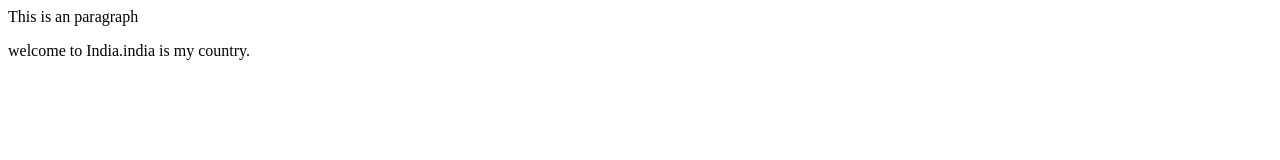
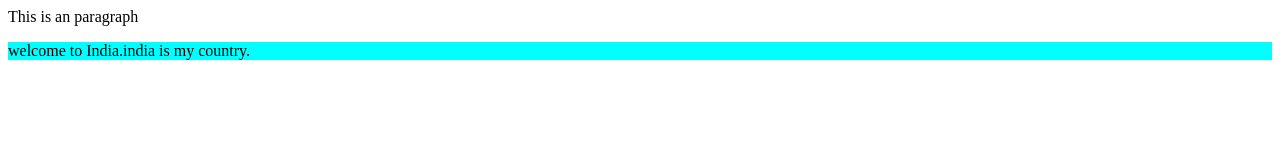
Before and after one commit to 6Pharida/Apna-college-demo, a plain HTML site: page index.html in a window 1280 px wide. Drawn offline with Linux system fonts and the light colour scheme.

Commit message:
add paragraph

```diff
--- a/index.html
+++ b/index.html
@@ -1,2 +1,2 @@
 <p>This is an paragraph </p>
-<p class="a">welcome to India.india is my country.</p>
+<p style="background-color: aqua;">welcome to India.india is my country.</p>
--- a/style.css
+++ /dev/null
@@ -1,3 +0,0 @@
-.a{
-    background-color: aqua;
-}
```
